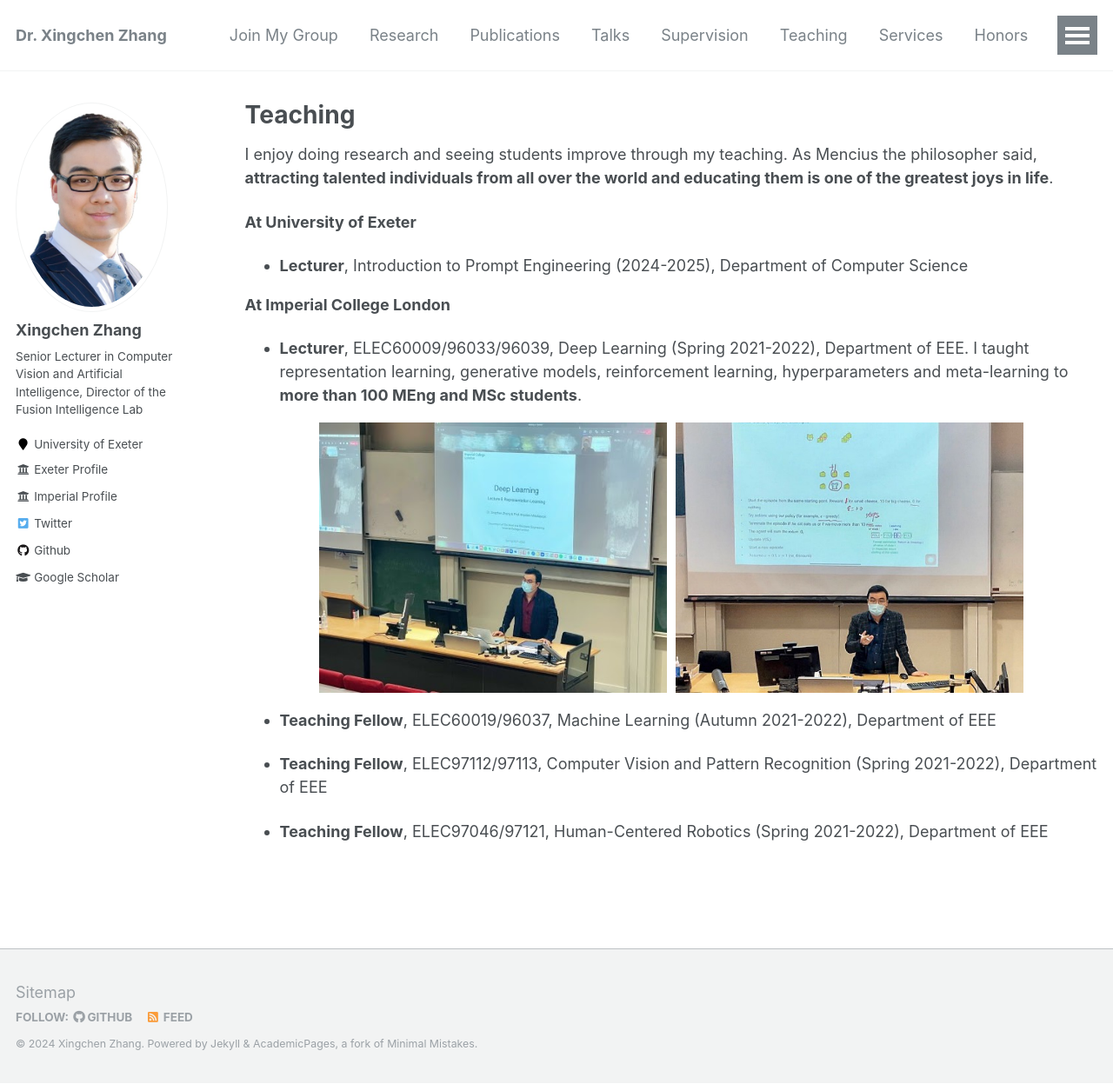
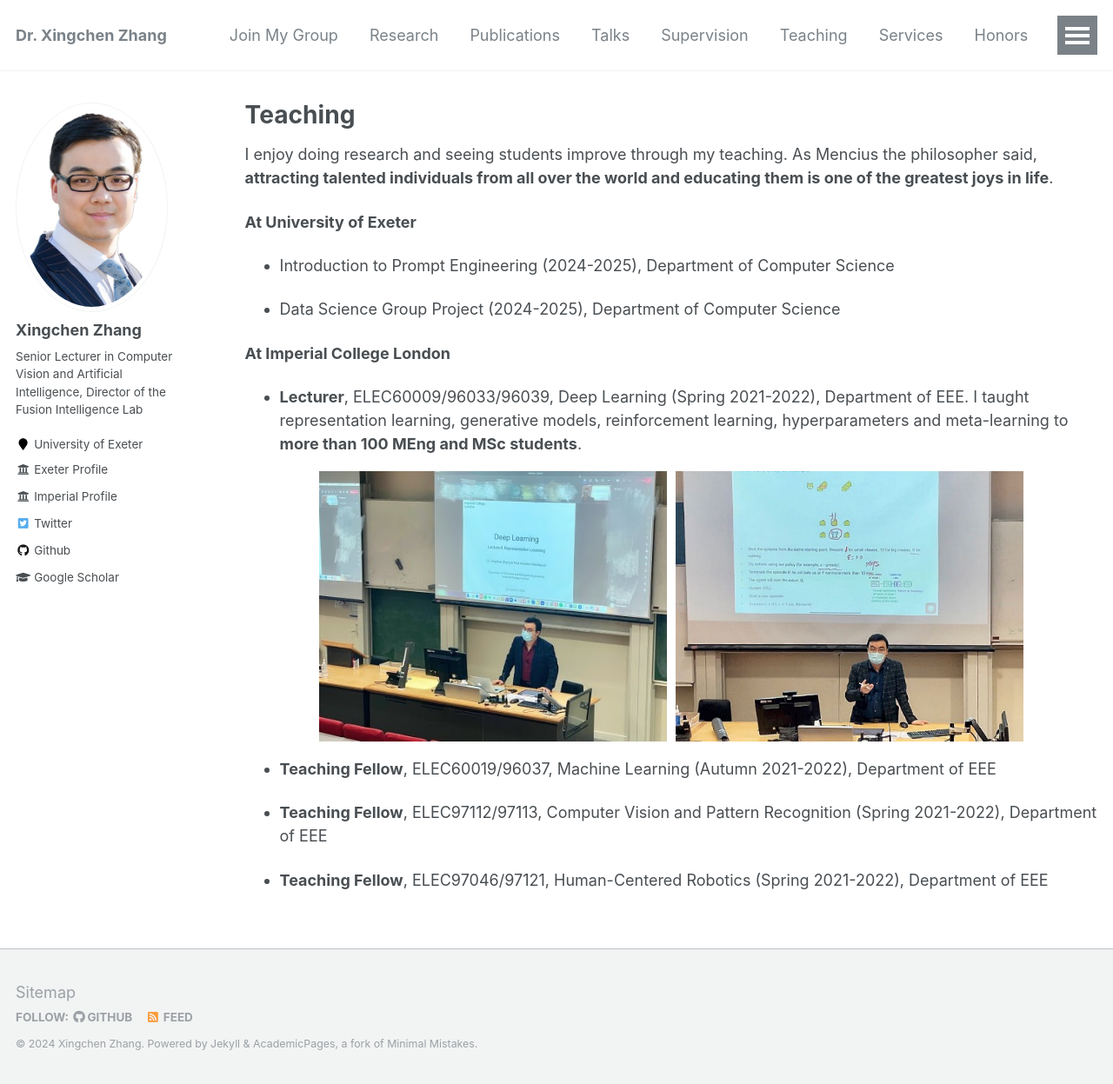
Before and after one commit to xingchenzhang/xingchenzhang.github.io, a Jekyll site: the page built from _pages/teaching.md, in a window 1280 px wide and 1247 px high. Shown: the whole window at 87% size. Built offline with Jekyll 4.4.1, drawn with Linux system fonts in a browser that asks for light colours.

Commit message:
update teaching

```diff
--- a/_pages/teaching.md
+++ b/_pages/teaching.md
@@ -10,7 +10,9 @@ I enjoy doing research and seeing students improve through my teaching. As Menci
 
 **At University of Exeter**
 
-- **Lecturer**, Introduction to Prompt Engineering (2024-2025), Department of Computer Science
+- Introduction to Prompt Engineering (2024-2025), Department of Computer Science
+
+- Data Science Group Project (2024-2025), Department of Computer Science
 
 **At Imperial College London**
 
```
